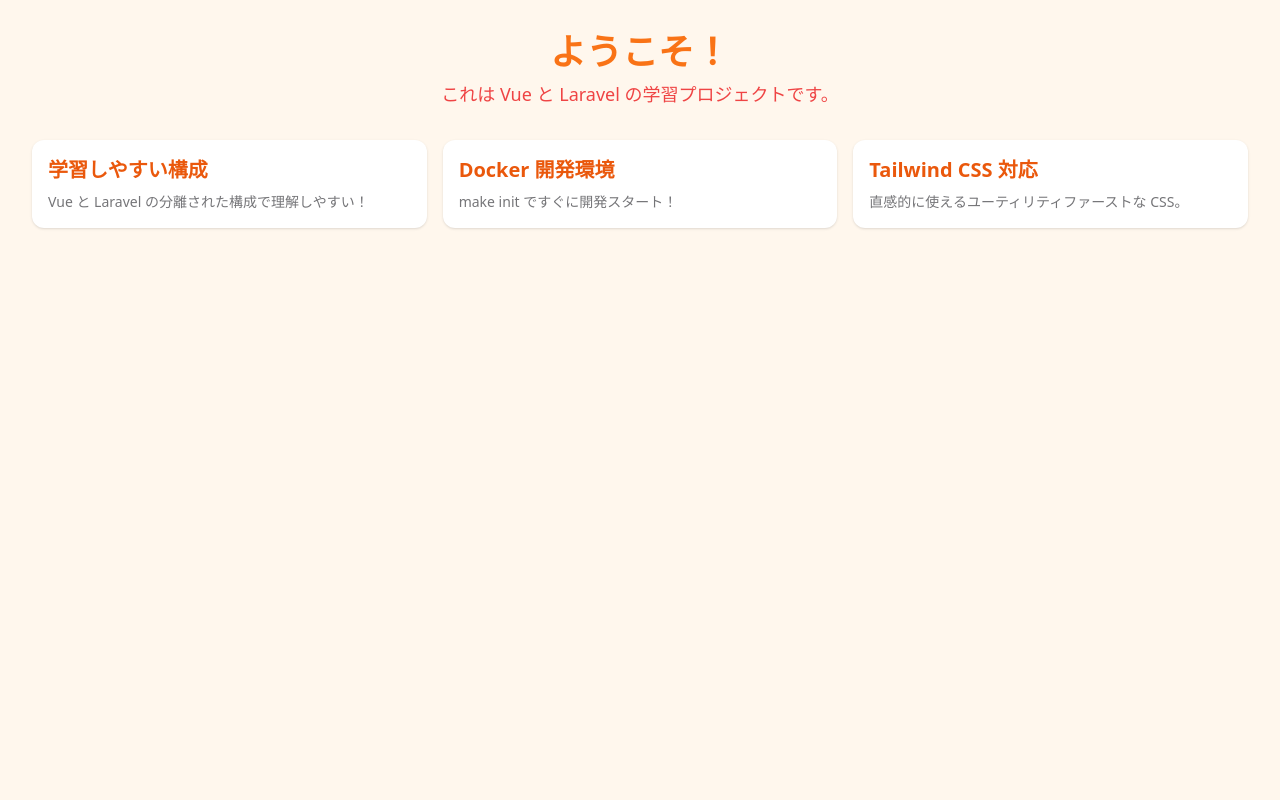
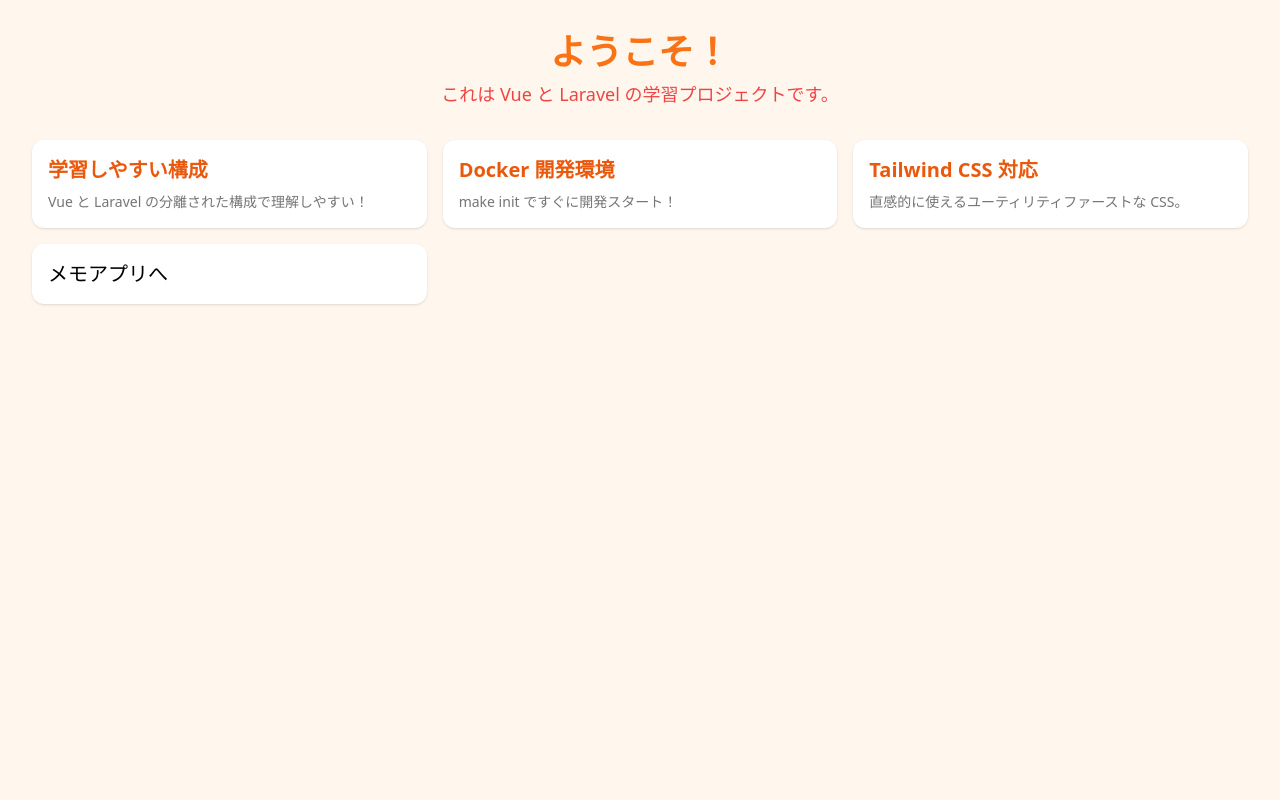
Before and after one commit to somanosuke/memo-app, a Laravel app: page / in a window 1280 px wide. Run offline with Laravel 12, Linux system fonts and the light colour scheme; style sheets or scripts are compiled from the project's sources.

Commit message:
Welcomeページにappへのリンク

```diff
--- a/laravel/resources/js/features/FeatureList.vue
+++ b/laravel/resources/js/features/FeatureList.vue
@@ -25,5 +25,8 @@
       :title="feature.title"
       :description="feature.description"
     />
+    <a href="/app" class="p-4 bg-white rounded-xl shadow hover:shadow-lg transition duration-300"
+      ><p class="text-xl">メモアプリへ</p></a
+    >
   </div>
 </template>
```
